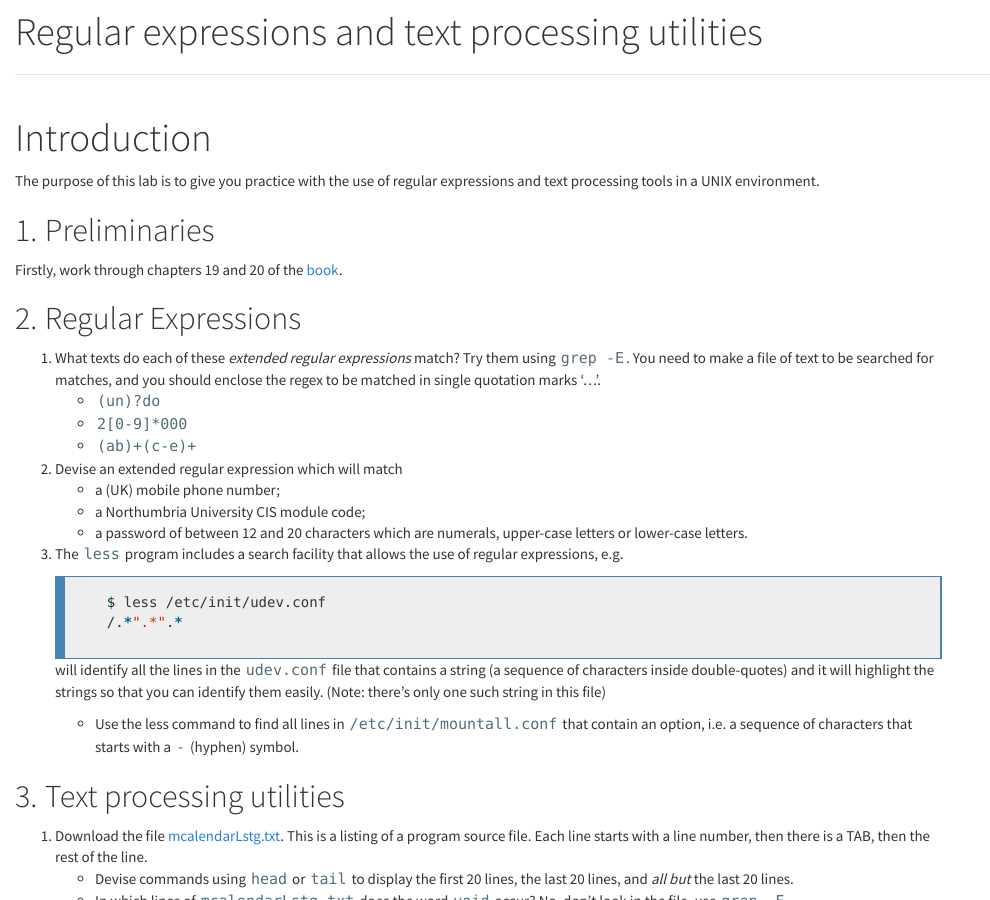
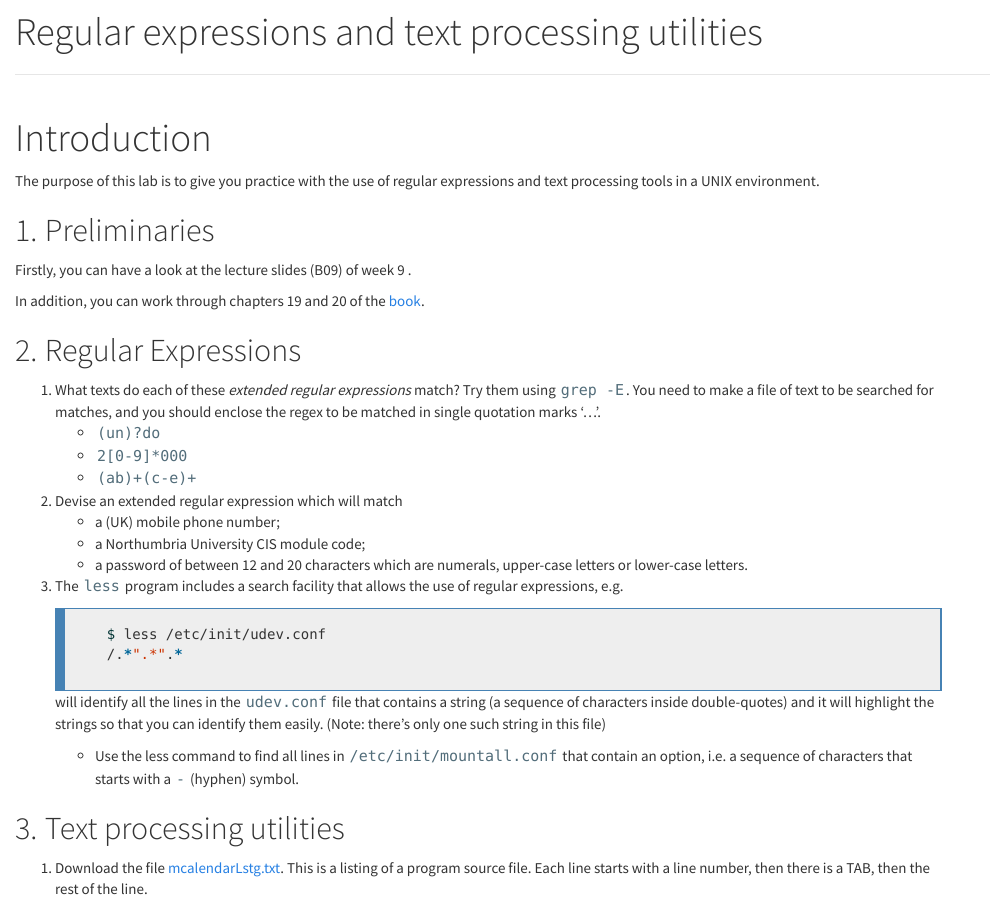
Before and after one commit to wkz20042008/kf4005, a Jekyll site: the page built from L10.md, in a window 1280 px wide and 900 px high, scrolled down 363 px. Shown: the whole window, without its empty margins (0-990 px from the left). Built offline with Jekyll 4.4.1, drawn with Linux system fonts in a browser that asks for light colours; nearby versions of some CDN libraries.

Commit message:
Update L10.md

```diff
--- a/L10.md
+++ b/L10.md
@@ -10,7 +10,10 @@ The purpose of this lab is to give you practice with the use of regular expressi
 
 ## Preliminaries
 
-Firstly, work through chapters 19 and 20 of the [book](https://wkz20042008.github.io/kf4005/assets/ra/TLCL.pdf).
+
+Firstly, you can have a look at the lecture slides (B09) of week 9 .
+
+In addition, you can work through chapters 19 and 20 of the [book](https://wkz20042008.github.io/kf4005/assets/ra/TLCL.pdf).
 
 ## Regular Expressions
 
```
